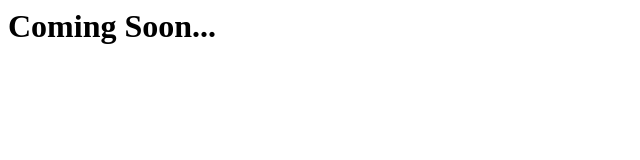
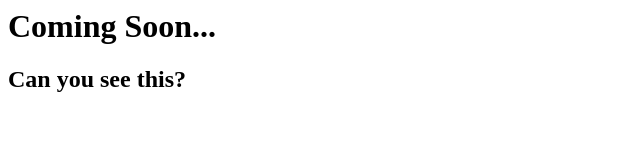
Before and after one commit to eastcodingclub/eastcodingclub.github.io, a plain HTML site: page index.html in a window 1280 px wide. Shown: the whole page, without its empty margins (0-640 px from the left). Drawn offline with Linux system fonts and the light colour scheme.

Commit message:
Update index.html

```diff
--- a/index.html
+++ b/index.html
@@ -1 +1,2 @@
 <h1>Coming Soon...</h1>
+<h2>Can you see this?</h2>
```
